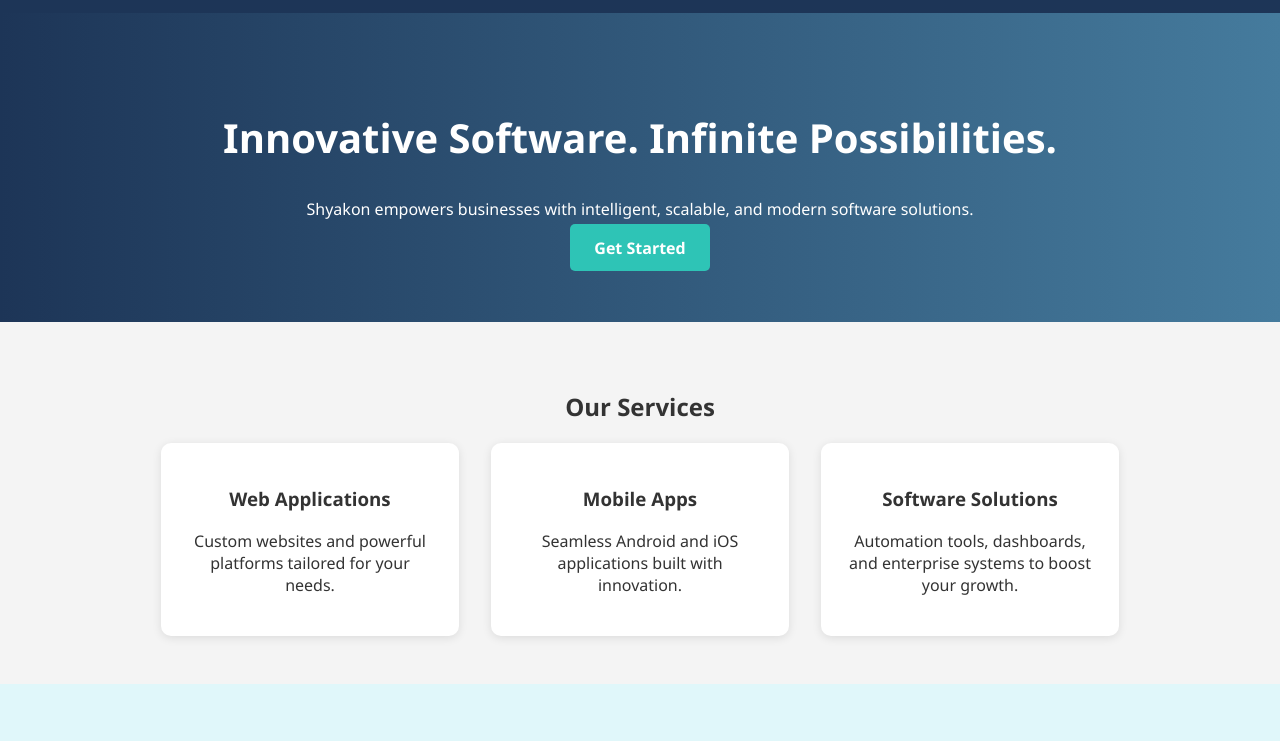
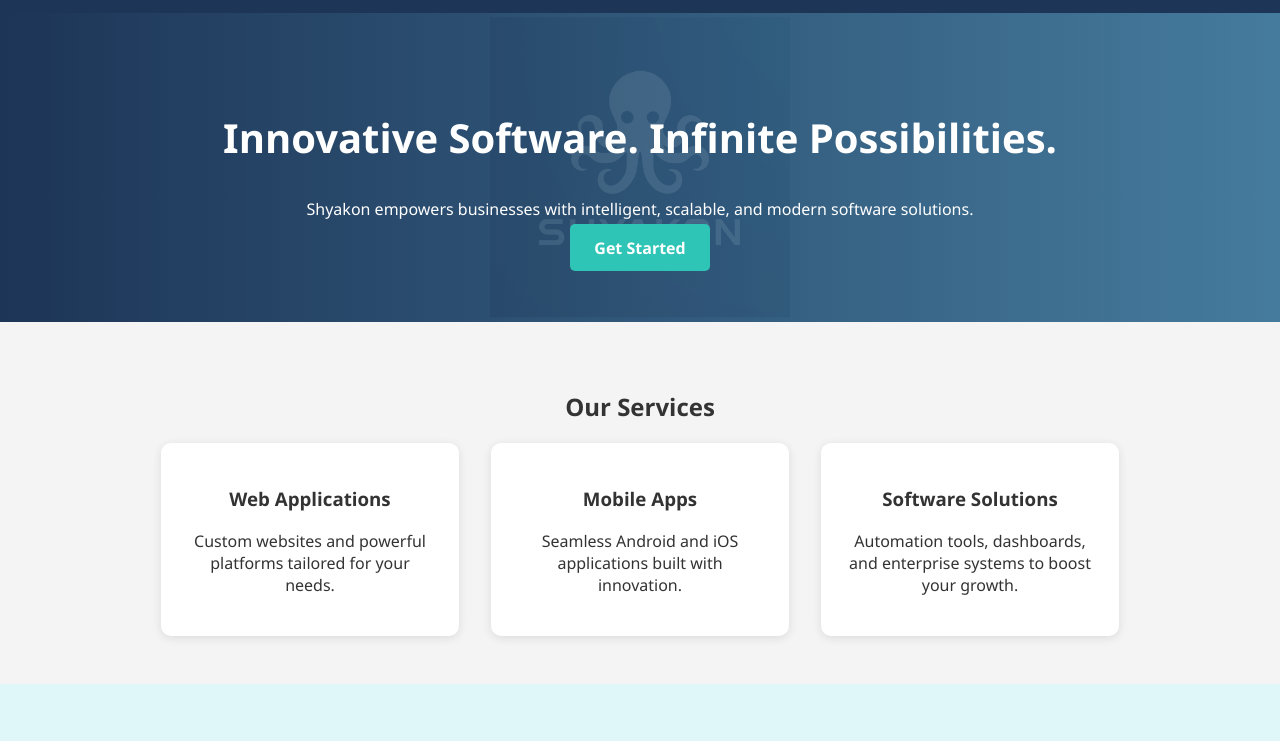
Before and after one commit to shyakaheritier01/shyakon.com, a plain HTML site: page index.html in a window 1280 px wide. Shown: the part 59-800 px from the top of the page. Drawn offline with Linux system fonts and the light colour scheme.

Commit message:
Update index.html

```diff
--- a/index.html
+++ b/index.html
@@ -48,10 +48,33 @@
     }
 
     .hero {
+      position: relative;
       padding: 4rem 2rem;
       background: linear-gradient(to right, #1d3557, #457b9d);
       color: #fff;
       text-align: center;
+      overflow: hidden;
+    }
+
+    .hero::before {
+      content: "";
+      background: url('shyakon-logo.png') no-repeat center center;
+      background-size: 300px;
+      opacity: 0.08;
+      position: absolute;
+      top: 50%;
+      left: 50%;
+      transform: translate(-50%, -50%);
+      width: 100%;
+      height: 100%;
+      z-index: 0;
+    }
+
+    .hero h1,
+    .hero p,
+    .hero .btn {
+      position: relative;
+      z-index: 1;
     }
 
     .hero h1 {
@@ -189,7 +212,7 @@
   <footer>
     <p>&copy; 2025 Shyakon. All rights reserved.</p>
   </footer>
-  <!-- Google tag (gtag.js) -->
+ <!-- Google tag (gtag.js) -->
 <script async src="https://www.googletagmanager.com/gtag/js?id=G-WL6CGVDEHL"></script>
 <script>
   window.dataLayer = window.dataLayer || [];
```
